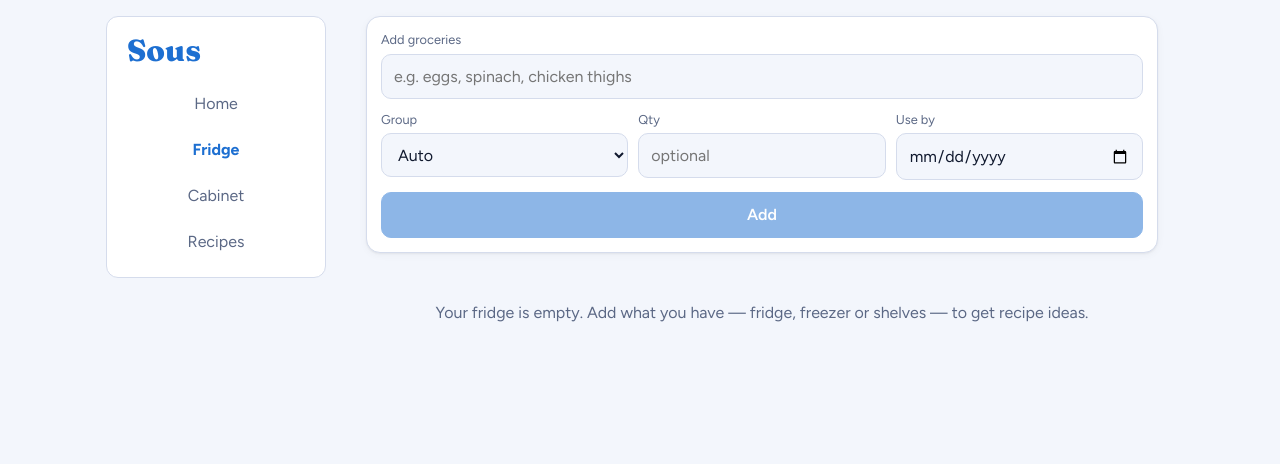
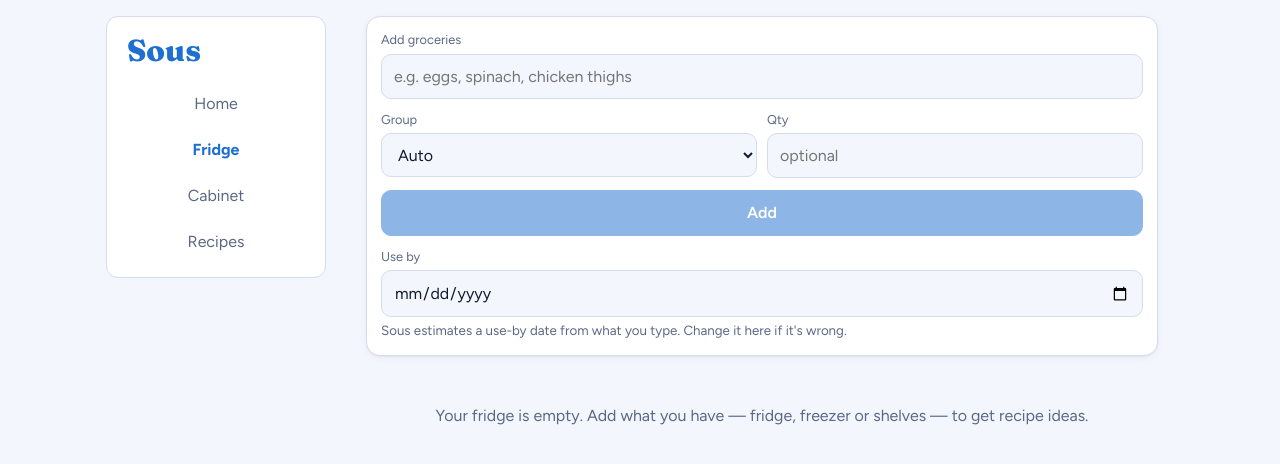
Before and after one commit to Visionary-blip/Sous, a React (Vite) app: page / in a window 1280 px wide. Both pictures are taken after a click on the button "Fridge". Shown: the top 464 px of the page. Built offline with nearby package versions, Linux system fonts and the light colour scheme.

Commit message:
estimate use-by date when logging groceries

```diff
--- a/src/components/pantry.tsx
+++ b/src/components/pantry.tsx
@@ -1,12 +1,19 @@
 import { useState } from "react";
 import { FOOD_GROUPS, guessGroup } from "../lib/food-groups";
 import { expiryLabel } from "../lib/expiry";
+import { assumedExpiry } from "../lib/shelf-life";
 import { newId, todayIso } from "../lib/storage";
 import type { FoodGroup, GroceryItem } from "../types";
 
 interface Props {
   groceries: GroceryItem[];
   setGroceries: (fn: (prev: GroceryItem[]) => GroceryItem[]) => void;
+}
+
+function dateHint(count: number, picked: boolean): string {
+  if (picked) return "Your date.";
+  if (count === 0) return "Sous estimates a use-by date from what you type. Change it here if it's wrong.";
+  return count === 1 ? "Estimated. Pick a different date if it's wrong." : "Each item gets its own estimate. Pick a date to use one date for all.";
 }
 
 export function Pantry({ groceries, setGroceries }: Props) {
@@ -16,21 +23,25 @@ export function Pantry({ groceries, setGroceries }: Props) {
   const [group, setGroup] = useState<FoodGroup | null>(null);
   const [expiresOn, setExpiresOn] = useState("");
   const today = new Date();
+  // Allow adding several at once: "eggs, milk, spinach".
+  const names = name
+    .split(",")
+    .map((n) => n.trim())
+    .filter(Boolean);
+  const estimateFor = (n: string) => assumedExpiry(n, group ?? guessGroup(n), todayIso());
+  // With one item the box shows its estimate; with several, each gets its own unless a date is picked.
+  const shownDate = expiresOn || (names.length === 1 ? estimateFor(names[0]) : "");
 
   function add(e: React.FormEvent) {
     e.preventDefault();
-    // Allow adding several at once: "eggs, milk, spinach".
-    const names = name
-      .split(",")
-      .map((n) => n.trim())
-      .filter(Boolean);
     if (!names.length) return;
     const added: GroceryItem[] = names.map((n) => ({
       id: newId(),
       name: n,
       group: group ?? guessGroup(n),
       quantity: names.length === 1 && quantity.trim() ? quantity.trim() : undefined,
-      expiresOn: expiresOn || undefined,
+      expiresOn: expiresOn || estimateFor(n),
+      expiryEstimated: expiresOn ? undefined : true,
       addedOn: todayIso(),
     }));
     setGroceries((prev) => [...added, ...prev]);
@@ -79,14 +90,20 @@ export function Pantry({ groceries, setGroceries }: Props) {
             <span>Qty</span>
             <input value={quantity} onChange={(e) => setQuantity(e.target.value)} placeholder="optional" />
           </label>
-          <label className="field">
-            <span>Use by</span>
-            <input type="date" value={expiresOn} onChange={(e) => setExpiresOn(e.target.value)} />
-          </label>
         </div>
         <button className="primary" type="submit" disabled={!name.trim()}>
           Add
         </button>
+        <label className="field">
+          <span>Use by</span>
+          <input type="date" value={shownDate} onChange={(e) => setExpiresOn(e.target.value)} />
+          <small className="muted">{dateHint(names.length, Boolean(expiresOn))}</small>
+        </label>
+        {expiresOn && (
+          <button type="button" className="set-link" onClick={() => setExpiresOn("")}>
+            Use the estimate instead
+          </button>
+        )}
       </form>
 
       {groceries.length === 0 && (
@@ -114,6 +131,7 @@ export function Pantry({ groceries, setGroceries }: Props) {
                         {g.quantity && <span className="muted"> · {g.quantity}</span>}
                       </div>
                       {exp && <span className={`badge ${exp.tone}`}>{exp.text}</span>}
+                      {exp && g.expiryEstimated && <span className="muted"> est.</span>}
                     </div>
                     <select
                       className="small"
--- /dev/null
+++ b/src/lib/shelf-life.ts
@@ -0,0 +1,52 @@
+import type { FoodGroup } from "@/types";
+
+/** Typical days in the fridge, from general food-safety rules of thumb; first matching rule wins, so specific words come first. */
+const RULES: { days: number; words: string[] }[] = [
+  { days: 3, words: ["cooked", "leftover", "leftovers"] },
+  { days: 90, words: ["frozen"] },
+  { days: 365, words: ["canned", "dried", "dry"] },
+  { days: 2, words: ["chicken", "beef", "pork", "turkey", "lamb", "steak", "mince", "ground", "fish", "salmon", "cod", "shrimp", "tuna"] },
+  { days: 7, words: ["sausage", "bacon", "ham", "deli", "tofu"] },
+  { days: 28, words: ["egg"] },
+  { days: 7, words: ["milk", "cream", "buttermilk"] },
+  { days: 14, words: ["yogurt", "ricotta", "mozzarella", "feta"] },
+  { days: 30, words: ["butter", "cheese", "parmesan", "cheddar"] },
+  { days: 5, words: ["spinach", "lettuce", "arugula", "kale", "broccoli", "mushroom", "asparagus", "berry", "strawberry", "blueberry", "raspberry", "banana", "bread"] },
+  { days: 7, words: ["tomato", "cucumber", "zucchini", "pepper", "cauliflower", "herb", "basil", "cilantro", "parsley"] },
+  { days: 4, words: ["avocado"] },
+  { days: 21, words: ["carrot", "apple", "orange", "lemon", "lime", "cabbage", "celery"] },
+  { days: 30, words: ["onion", "garlic", "potato", "squash", "pumpkin"] },
+];
+
+const GROUP_DEFAULT: Record<FoodGroup, number> = {
+  Protein: 3,
+  Vegetables: 7,
+  Fruit: 7,
+  "Dairy & eggs": 10,
+  "Grains & starches": 7,
+  Other: 30,
+};
+
+function hasWord(text: string, word: string): boolean {
+  return new RegExp(`\\b${word}s?\\b`).test(text);
+}
+
+/** How many days a typed grocery name usually lasts; falls back to its food group's default. */
+export function assumedShelfDays(name: string, group: FoodGroup): number {
+  const text = name.toLowerCase().replace(/[^a-z]+/g, " ");
+  const rule = RULES.find((r) => r.words.some((w) => hasWord(text, w)));
+  return rule?.days ?? GROUP_DEFAULT[group];
+}
+
+/** ISO date `days` after `fromIso`, in local time so it matches the date picker. */
+export function addDaysIso(fromIso: string, days: number): string {
+  const [y, m, d] = fromIso.split("-").map(Number);
+  const date = new Date(y, m - 1, d + days);
+  const mm = String(date.getMonth() + 1).padStart(2, "0");
+  const dd = String(date.getDate()).padStart(2, "0");
+  return `${date.getFullYear()}-${mm}-${dd}`;
+}
+
+export function assumedExpiry(name: string, group: FoodGroup, fromIso: string): string {
+  return addDaysIso(fromIso, assumedShelfDays(name, group));
+}
--- a/src/types.ts
+++ b/src/types.ts
@@ -14,6 +14,8 @@ export interface GroceryItem {
   quantity?: string;
   /** ISO date (YYYY-MM-DD) the item should be used by. */
   expiresOn?: string;
+  /** True when Sous guessed the use-by date from the name rather than the person entering it. */
+  expiryEstimated?: boolean;
   addedOn: string;
 }
 
```
Also changed, not shown: 1 other file (tests, documents, lock files or other folders).
